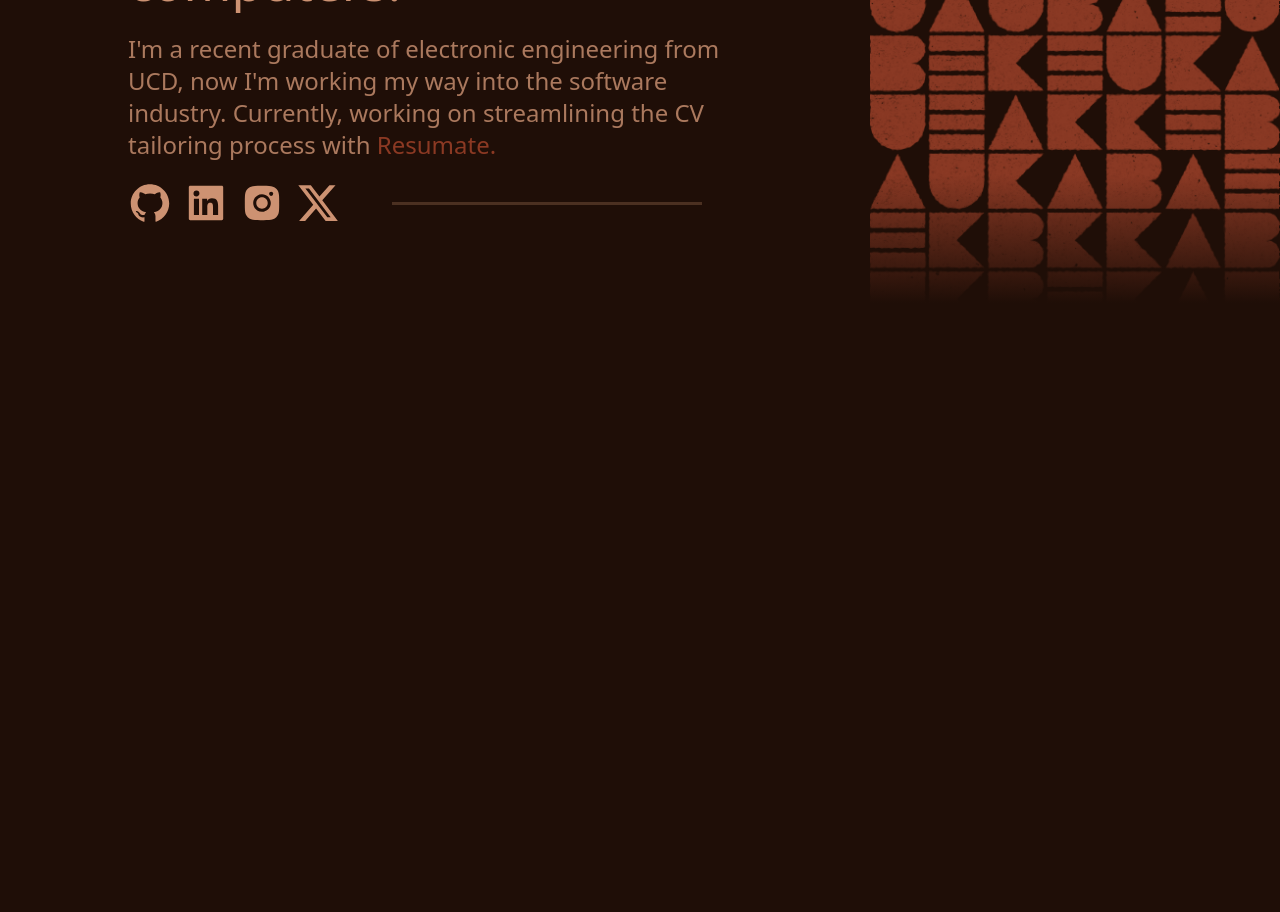
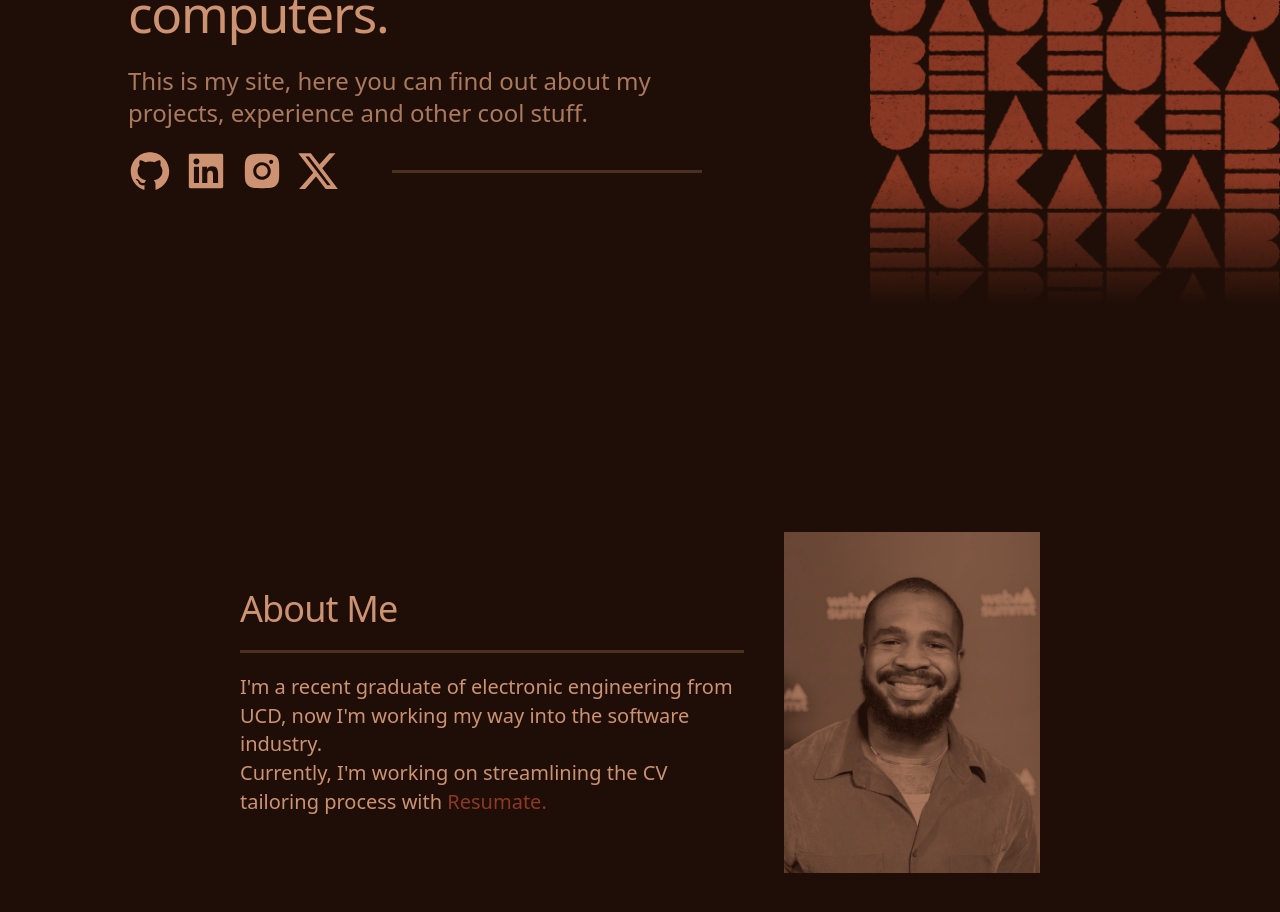
Before and after one commit to EbukaAmadiObi/ebuka.dev, a React (Vite) app: page / in a window 1280 px wide. Shown: the part 480-1392 px from the top of the page. Before the commit the page ends 800 px from the top, so only its background shows below. Built offline with nearby package versions, Linux system fonts and the light colour scheme; a web font is replaced by a local one.

Commit message:
added about section

```diff
--- a/src/index.css
+++ b/src/index.css
@@ -30,7 +30,7 @@ a:hover {
 }
 
 p {
-  @apply text-sm md:text-lg;
+  @apply text-sm md:text-[20px];
 }
 
 body {
@@ -41,10 +41,14 @@ body {
 }
 
 h1 {
-  @apply text-2xl md:text-[2em] lg:text-[3.2em];
+  @apply text-2xl tracking-tight md:text-[2em] lg:text-[3.2em] font-medium;
 
   line-height: 1.1;
   font-weight: 500;
+}
+
+h2 {
+  @apply text-4xl tracking-tight font-medium;
 }
 
 button {
--- a/src/pages/home.jsx
+++ b/src/pages/home.jsx
@@ -59,10 +59,8 @@ export default function Home() {
               </h3>
               <h1>I build stuff with computers.</h1>
               <br/>
-              <div className="md:text-2xl text-[#ab795e]">I'm a recent graduate of electronic engineering from UCD,
-                  now I'm working my way into the software industry.
-                  Currently, working on streamlining the CV tailoring
-                  process with <a href="https://resumate.cv" target="_blank">Resumate.</a>
+              <div className="md:text-2xl text-[#ab795e]">This is my site, here you can find out about my projects, experience and
+                other cool stuff.
               </div>
               <div className="flex flex-row gap-3 items-center">
                 <a href="https://github.com/EbukaAmadiObi" target="_blank"><AiFillGithub className="text-[#cd9272] size-7 md:size-11"/></a>
@@ -93,9 +91,30 @@ export default function Home() {
                 loading="lazy"
               />
             </picture>
-            {/* Bottom gradient overlay to soften image edge */}
             <div className="pointer-events-none absolute left-0 bottom-0 w-full h-24 md:h-32 bg-[linear-gradient(to_bottom,#1f0e0700,#1f0e07ff)]" />
           </div>
+        </div>
+          <div className="flex flex-row gap-10 w-[calc(0.625*100%)] min-h-screen my-auto mx-auto items-center">
+            <div>
+              <h2>
+                About Me
+              </h2>
+              <div className="my-5 border-b-3 opacity-25 h-1"/>
+              <p>
+                I'm a recent graduate of electronic engineering from UCD, now I'm working my way
+                into the software industry.<br/> Currently, I'm working on streamlining the CV
+                tailoring process with <a href="https://resumate.cv" target="_blank">Resumate.</a>
+              </p>
+            </div>
+            <img
+              src="/images/duotone (1).png"
+              className="ml-auto md:w-[20vw]"
+              alt="Personal Portrait"
+              loading="lazy"
+            />
+          </div>
+        <div>
+
         </div>
       </div>
     )
```
Also changed, not shown: public/images/duotone (1).png (added), public/images/duotone.png (added).
